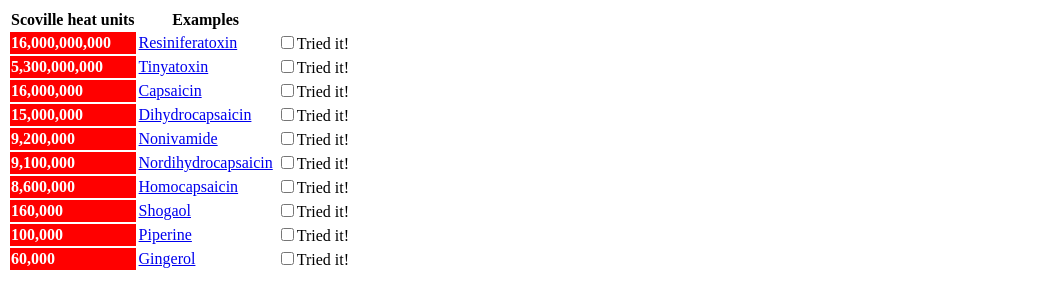
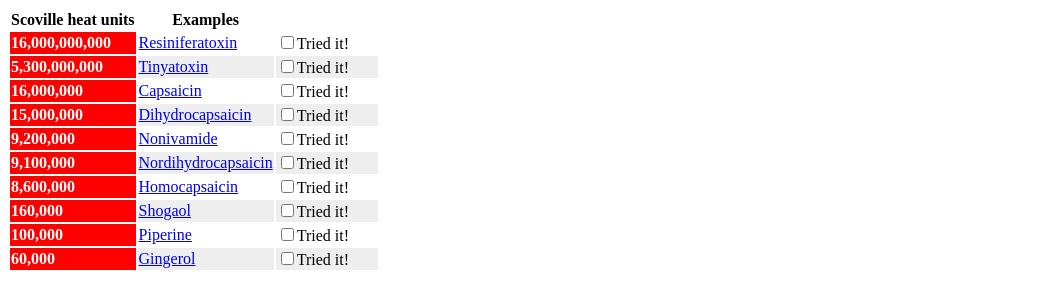
Before and after one commit to YauheniRohau/selectors, a plain HTML site: page index.html in a window 1280 px wide. Shown: the top 290 px of the page, without its empty margins (0-1046 px from the left). Drawn offline with Linux system fonts and the light colour scheme.

Commit message:
Add a rule that do "zebra stripe" the backgrounds of the rows, alternating between white and #eee.

```diff
--- a/index.html
+++ b/index.html
@@ -7,6 +7,10 @@
        background-color: red;
        color: white;
        font-weight: bold;
+     }
+
+     tr:nth-of-type(2n+3) {
+       background-color: #eee;
      }
    </style>
  </head>
```
